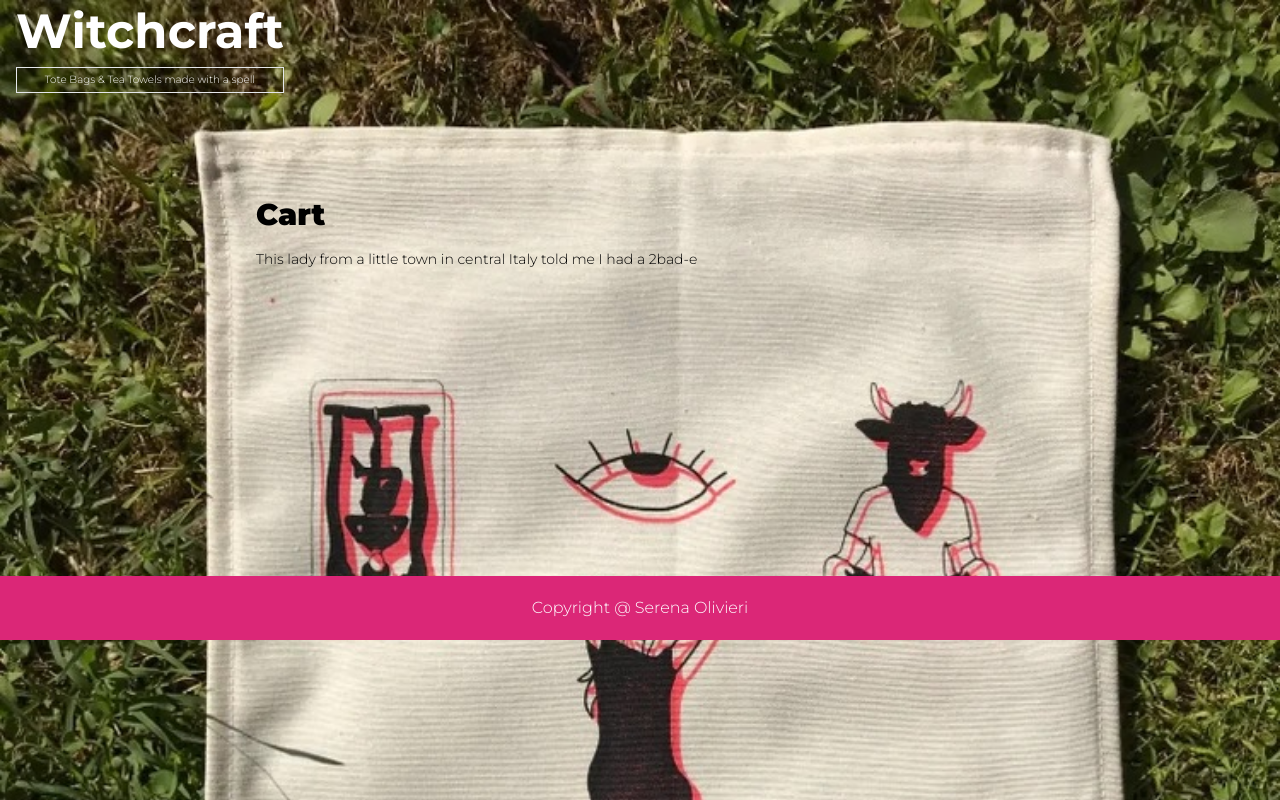
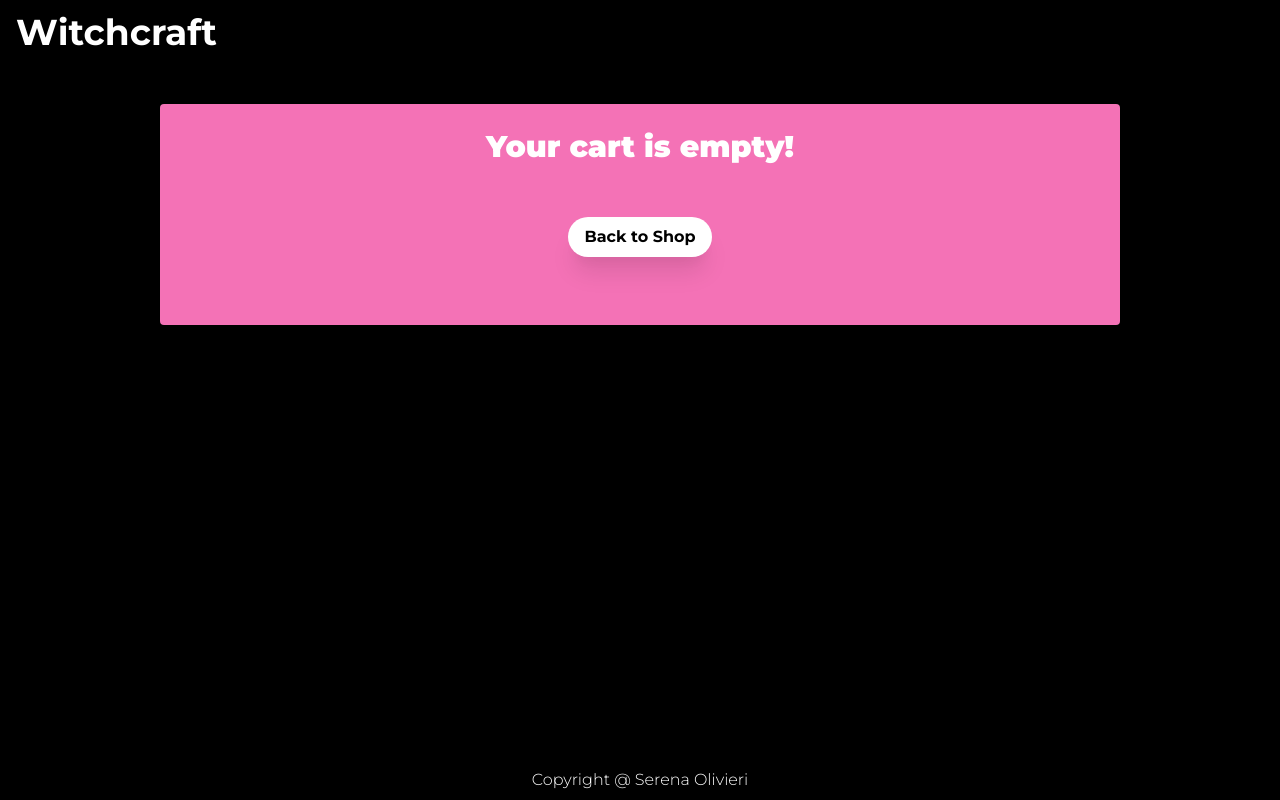
Before and after one commit to Sesadada/React-Shopping-Cart-TOP, a React (Create React App) app: page /yourcart in a window 1280 px wide. Built offline with nearby package versions, Linux system fonts and the light colour scheme; the HTML template or start-up script is replaced by a standard one.

Commit message:
finished

```diff
--- a/package.json
+++ b/package.json
@@ -15,6 +15,7 @@
 		"react-reveal": "^1.2.2",
 		"react-scripts": "4.0.3",
 		"react-scroll": "^1.8.2",
+		"react-scrollable-anchor": "^0.6.1",
 		"web-vitals": "^1.1.2"
 	},
 	"scripts": {
--- a/src/App.css
+++ b/src/App.css
@@ -8,4 +8,14 @@
 
 body {
 	font-family: 'Montserrat', sans-serif;
+	background-color: black;
 }
+body::-webkit-scrollbar {
+	display: none;
+}
+
+/* Hide scrollbar for IE, Edge and Firefox */
+body {
+	-ms-overflow-style: none; /* IE and Edge */
+	scrollbar-width: none; /* Firefox */
+}
--- a/src/App.js
+++ b/src/App.js
@@ -2,7 +2,6 @@ import './App.css';
 import Navbar from './components/Navbar';
 import Dropdown from './components/Dropdown';
 import { useState, useEffect } from 'react';
-import bg from './assets/IMG_1.JPEG';
 import Footer from './components/Footer';
 import { BrowserRouter as Router, Route, Switch } from 'react-router-dom';
 import Grid from './components/Grid';
@@ -15,21 +14,52 @@ import ProductScreen from './screens/ProductScreen';
 function App() {
 	const [isOpen, setIsOpen] = useState(false);
 	const [cart, setCart] = useState([]);
+	const [totalProd, setTotalProd] = useState(0);
+	const [state, setState] = useState(window.pageYOffset);
+	const [visible, isVisible] = useState(true);
 
 	const addToCart = (prod) => {
-		if (cart.length === 0) {
-			setCart([...cart, prod]);
-		} else {
-			// cart.forEach((item) =>
-			// 	item._id === prod._id
-			// 		? [...item, item.count++]
-			// 		: setCart([...cart, prod])
-			// );
+		let tempCart = cart.slice(); //shallow copy of array
+		let alreadyIn = false; //flag
+		tempCart.forEach((item) => {
+			if (item._id === prod._id) {
+				item.count++;
+				alreadyIn = true;
+			}
+		});
+		if (!alreadyIn) {
+			tempCart.push({ ...prod, count: 1 });
 		}
+		setCart(tempCart);
+		bought(tempCart);
+	};
+
+	const removeFromCart = (prod) => {
+		let tempCart = cart.slice();
+		tempCart.forEach((item, index) => {
+			if (item._id === prod._id) {
+				if (item.count > 1) {
+					item.count--;
+				} else if (item.count === 1) {
+					tempCart.splice(index, 1);
+				}
+			}
+		});
+
+		setCart(tempCart);
+		bought(tempCart);
 	};
 
 	const toggle = () => {
 		setIsOpen(!isOpen);
+	};
+
+	const bought = (tot) => {
+		let num = 0;
+		tot.forEach((i) => {
+			num += i.count;
+		});
+		setTotalProd(num);
 	};
 
 	useEffect(() => {
@@ -39,24 +69,36 @@ function App() {
 			}
 		};
 		window.addEventListener('resize', hideMenu);
-		console.log('resizing first');
+		window.addEventListener('scroll', handleScroll);
+
 		return () => {
 			window.removeEventListener('resize', hideMenu);
+			window.removeEventListener('scroll', handleScroll);
 		};
-	});
-	console.log('Cart from App', cart);
+	}, [isOpen]);
+
+	const handleScroll = () => {
+		const prevScrollpos = JSON.parse(JSON.stringify(state));
+		const currentScrollPos = window.pageYOffset;
+
+		const newVisible = prevScrollpos === currentScrollPos;
+		setState(currentScrollPos);
+		isVisible(newVisible);
+	};
+
 	return (
 		<Router>
-			<div
-				style={{ backgroundImage: `url(${bg})` }}
-				className='h-screen bg-no-repeat bg-cover min-h-screen '
-			>
-				<Navbar toggle={toggle} cart={cart} />
+			<div onClick={isOpen ? toggle : undefined} className='h-screen bg-black'>
+				<Navbar toggle={toggle} total={totalProd} />
 				<Dropdown isOpen={isOpen} toggle={toggle} />
 				<Switch>
-					<Route exact path='/'>
-						<Home />
-					</Route>
+					<Route
+						exact
+						path='/'
+						render={(props) => (
+							<Home {...props} toggle={toggle} isOpen={isOpen} />
+						)}
+					></Route>
 					<Route exact path='/grid'>
 						<Grid />
 					</Route>
@@ -66,9 +108,19 @@ function App() {
 					<Route exact path='/contact'>
 						<Contact />
 					</Route>
-					<Route exact path='/yourcart'>
-						<Cart />
-					</Route>
+					<Route
+						exact
+						path='/yourcart'
+						render={(props) => (
+							<Cart
+								{...props}
+								cart={cart}
+								totalP={totalProd}
+								remove={removeFromCart}
+								add={addToCart}
+							/>
+						)}
+					></Route>
 					<Route
 						exact
 						path='/productscreen/:id'
@@ -77,7 +129,7 @@ function App() {
 						)}
 					></Route>
 				</Switch>
-				<Footer />
+				{visible ? <Footer /> : undefined}
 			</div>
 		</Router>
 	);
--- a/src/components/Cart.js
+++ b/src/components/Cart.js
@@ -1,14 +1,124 @@
 import React from 'react';
 import Fade from 'react-reveal/Fade';
+import { FontAwesomeIcon } from '@fortawesome/react-fontawesome';
+import { faEuroSign } from '@fortawesome/free-solid-svg-icons';
+import { Link } from 'react-router-dom';
+const element = <FontAwesomeIcon icon={faEuroSign} size='1x' />;
 
-const Cart = () => {
+const Cart = ({ cart, totalP, remove, add }) => {
+	const total = (tot) => {
+		let temp = 0;
+		tot.forEach((i) => {
+			if (i.count === 1) {
+				temp += i.price;
+			} else {
+				temp += i.price * i.count;
+			}
+		});
+		return temp;
+	};
+
+	const shipping = (n) => {
+		return n > 4 ? 15 : 10;
+	};
+
+	const prodCost = total(cart);
+	const shipCost = shipping(totalP);
+
 	return (
 		<Fade bottom>
-			<div className='h-96 justify-center items-center ml-64 mt-32 text-3xl w-3/5'>
-				<h3 className='font-black text-black'>Cart</h3>
-				<p className='text-sm mt-3 h-28'>
-					This lady from a little town in central Italy told me I had a 2bad-e
-				</p>
+			<div className='mt-4 justify-center items-center '>
+				<div className='m-4 p-4 bg-pink-400 rounded mt-3 sm:p-5 md:w-3/4 md:m-auto md:mt-10 lg:w-3/4'>
+					<h3 className='font-black text-3xl text-white text-center sm:text-3xl'>
+						{cart.length === 0
+							? 'Your cart is empty!'
+							: 'Currently in your cart '}
+					</h3>
+					<div className='py-2 text-center'>
+						{cart.map((item, index) => (
+							<div key={index} className='grid'>
+								<div className='grid grid-cols-3 border bg-white rounded-t-lg'>
+									<img
+										src={item.image}
+										alt={item.name}
+										className='w-18 p-2 sm:w-18 md:w-28 lg:w-32 rounded'
+									/>{' '}
+									<div className='p-2 m-2 md:border-none rounded border'>
+										<p className='font-bold'>Product</p>
+										<p className='text-sm pt-4 md:pt-2 text-left md:text-center'>
+											{item.name}
+										</p>
+										<p className='font-bold text-left md:text-center'>
+											{' '}
+											X {item.count}
+										</p>
+									</div>
+									<div className='text-center border md:border-none rounded p-2 m-2'>
+										<p className='font-bold'>Price </p>
+										<div className='text-1xl pt-4 md:pt-2'>
+											<p className='font-bold'>
+												{item.price * item.count} {element}
+											</p>
+										</div>
+									</div>
+								</div>
+								<div className='flex'>
+									<button
+										onClick={() => remove(item)}
+										className='focus:outline-none w-2/4 text-sm bg-black hover:bg-red-600 text-white mb-3 rounded-bl-lg'
+									>
+										Remove Item
+									</button>
+									<button
+										onClick={() => add(item)}
+										className='focus:outline-none w-2/4  text-sm bg-pink-400 hover:bg-pink-600 text-white mb-3 rounded-br-lg'
+									>
+										Add Another One
+									</button>
+								</div>
+							</div>
+						))}
+
+						{prodCost > 0 && (
+							<div className='mt-2'>
+								<div className=' rounded border mb-2 p-2 flex justify-between bg-white'>
+									<h6>
+										Shipping of {totalP} product{totalP > 1 && 's'}:{' '}
+									</h6>
+									<h6 className='mr-4'>
+										{shipCost} {''} {element}
+									</h6>
+								</div>
+
+								<div className=' rounded border p-2 flex justify-between bg-white'>
+									<h6>Total: </h6>
+									<h6 className='mr-4'>
+										{prodCost + shipCost} {''} {element}
+									</h6>
+								</div>
+							</div>
+						)}
+
+						{prodCost > 0 && (
+							<div className='grid grid-cols-3 gap-1 mt-6'>
+								<button className='focus:outline-none mt-5 bg-black hover:shadow-md hover:bg-white hover:text-black text-white font-bold py-1 px-4 rounded-full shadow-xl mt-4'>
+									PayPal
+								</button>
+								<button className='focus:outline-none mt-5 bg-black hover:shadow-md hover:bg-white hover:text-black text-white text-white font-bold py-1 px-4 rounded-full shadow-xl mt-4'>
+									Credit Card
+								</button>
+								<button className='focus:outline-none mt-5 bg-black hover:shadow-md hover:bg-white hover:text-black text-white text-white font-bold py-1 px-4 rounded-full shadow-xl mt-4'>
+									Apple Pay
+								</button>
+							</div>
+						)}
+						<Link to='/grid'>
+							<button className='focus:outline-none my-10 bg-white hover:shadow-md hover:text-white hover:bg-black text-black-600 font-bold py-2 px-4 rounded-full shadow-xl'>
+								Back to Shop
+							</button>
+						</Link>
+					</div>
+				</div>
 			</div>
 		</Fade>
 	);
--- a/src/components/Footer.js
+++ b/src/components/Footer.js
@@ -1,10 +1,15 @@
 import React from 'react';
+import Fade from 'react-reveal/Fade';
 
 const Footer = () => {
 	return (
-		<div className='inset-x-0 bottom-0 flex justify-center items-center h-16 bg-pink-600 text-white'>
-			Copyright @ Serena Olivieri
-		</div>
+		<Fade bottom cascade>
+			<div className=' fixed w-full inset-x-0 bottom-0'>
+				<div className='flex justify-center items-center h-10 bg-black text-white'>
+					Copyright @ Serena Olivieri
+				</div>
+			</div>
+		</Fade>
 	);
 };
 
--- a/src/components/Navbar.js
+++ b/src/components/Navbar.js
@@ -2,7 +2,7 @@ import React from 'react';
 import { Link } from 'react-router-dom';
 import Fade from 'react-reveal/Fade';
 
-const Navbar = ({ toggle, cart }) => {
+const Navbar = ({ toggle, total }) => {
 	return (
 		<Fade top cascade>
 			<nav
@@ -11,12 +11,9 @@ const Navbar = ({ toggle, cart }) => {
 			>
 				<Link to='/'>
 					<div>
-						<h1 className='text-3xl md:pt-6 md:text-5xl font-bold text-white text-center pl-4'>
+						<h1 className='text-3xl font-bold text-white text-center pl-4  lg:text-4xl'>
 							Witchcraft
 						</h1>
-						<h2 className='hidden md:block md:text-xs md:py-1 md:text-center md:border md:ml-4'>
-							Tote Bags & Tea Towels made with a spell
-						</h2>
 					</div>
 				</Link>
 				<div className='px-4 cursor-pointer md:hidden' onClick={toggle}>
@@ -41,12 +38,12 @@ const Navbar = ({ toggle, cart }) => {
 						Home
 					</Link>
 					<Link to='/yourcart' className='p-4 font-bold'>
-						Your Cart ( {cart.length} )
+						Your Cart ( {total} )
 					</Link>
 					<Link to='/about' className='p-4 font-bold'>
 						About
 					</Link>
-					<Link to='contact' className='p-4 font-bold'>
+					<Link to='/contact' className='p-4 font-bold'>
 						Contact
 					</Link>
 				</div>
--- a/src/screens/About.js
+++ b/src/screens/About.js
@@ -4,17 +4,20 @@ import Fade from 'react-reveal/Fade';
 const About = () => {
 	return (
 		<Fade bottom>
-			<div className='h-screen mt-4 ml-24 md:h-96 lg:h-96  justify-center items-center md:ml-48 md:mt-28 lg:ml-64 lg:mt-32 text-3xl w-3/5'>
-				<h3 className='font-black text-black'>About</h3>
-				<p className='text-sm p-6 h-80 bg-white bg-opacity-50 sm:p-0 md:bg-opacity-0 mt-3 h-28'>
-					This lady from a little town in central Italy told me I had a
-					2bad-eye" over me, and made a ritual to make it go away. She used two
-					dishes, some oil drops, and while she moved her hands she prayed, and
-					repeatedly said something I couldn't understand. It was in an italian
-					dialect. I was inspired by this episode to draw all the ingredients I
-					saw that night and made some kind of tea towels that are also a spell.
-					This is done to remember her, she died two months later.{' '}
-				</p>
+			<div className='mt-4 justify-center items-center overflow-hidden'>
+				<div className='m-4 p-4 rounded bg-pink-400 mt-3 sm:p-5 md:w-2/4 md:m-auto md:mt-10 lg:w-2/4'>
+					<h3 className='font-black text-4xl text-white text-center'>About</h3>
+					<p className=' leading-6 text-sm p-6 h-80 mt-3 h-28 text-white'>
+						This lady from a little town in central Italy told me I had a
+						2bad-eye" over me, and made a ritual to make it go away. She used
+						two dishes, some oil drops, and while she moved her hands she
+						prayed, and repeatedly said something I couldn't understand. It was
+						in an italian dialect. I was inspired by this episode to draw all
+						the ingredients I saw that night and made some kind of tea towels
+						that are also a spell. This is done to remember her, she died two
+						months later.{' '}
+					</p>
+				</div>
 			</div>
 		</Fade>
 	);
--- a/src/screens/Contact.js
+++ b/src/screens/Contact.js
@@ -1,12 +1,89 @@
-import React from 'react';
+import { useState } from 'react';
 import Fade from 'react-reveal/Fade';
+import { Link } from 'react-router-dom';
 
 const Contact = () => {
+	const [state, setState] = useState({
+		name: '',
+		lastname: '',
+		email: '',
+		text: '',
+	});
+	const [isVisible, setIsVisible] = useState(true);
+
+	const handleChange = (e) => {
+		setState({ ...state, [e.target.name]: e.target.value });
+	};
+
+	const submitting = () => {
+		console.log(state);
+		setIsVisible(false);
+		setState({
+			name: '',
+			lastname: '',
+			email: '',
+			text: '',
+		});
+	};
+
 	return (
 		<Fade bottom>
-			<div className='h-96 justify-center items-center ml-64 mt-32 text-3xl w-3/5'>
-				<h3 className='font-black text-black'>Contact</h3>
-				<p className='text-sm mt-3 h-28'>FORM</p>
+			<div
+				id='contact'
+				className='mt-4 justify-center items-center overflow-auto'
+			>
+				<div className='rounded m-4 mt-3 p-4 bg-pink-400 sm:p-5 md:w-2/4 md:m-auto md:mt-10 lg:w-2/4'>
+					<h3 className='font-black text-4xl text-white text-center'>
+						Contact
+					</h3>
+					{isVisible ? (
+						<form onSubmit={submitting} className='m-6 pr-4'>
+							<input
+								name='name'
+								value={state.name}
+								onChange={handleChange}
+								className='w-full focus:outline-none m-2 h-8 rounded p-2'
+								placeholder='Name'
+								type='text'
+							></input>
+							<input
+								name='lastname'
+								type='text'
+								onChange={handleChange}
+								className='w-full focus:outline-none m-2 h-8 rounded p-2'
+								placeholder='Lastname'
+							></input>
+							<input
+								name='email'
+								type='email'
+								onChange={handleChange}
+								className='w-full focus:outline-none m-2 h-8 rounded p-2'
+								placeholder='Email'
+							></input>
+							<textarea
+								name='text'
+								type='text'
+								onChange={handleChange}
+								className='focus:outline-none m-2 p-2 w-full rounded'
+								placeholder='Message'
+							></textarea>
+							<button className='focus:outline-none flex m-auto py-1 px-4 my-10 bg-white hover:shadow-md hover:bg-black hover:text-white text-black font-bold rounded-full shadow-xl '>
+								Send
+							</button>
+						</form>
+					) : (
+						<div className=' h-60 '>
+							<h3 className='text-2xl font-black text-center text-white pt-16'>
+								Thanks! Your message was sent!
+							</h3>
+							<Link to='/grid'>
+								<button className='m-auto flex focus:outline-none my-10 bg-white hover:shadow-md hover:bg-black text-black hover:text-white font-bold py-2 px-4 rounded-full shadow-xl'>
+									Continue Shopping
+								</button>
+							</Link>{' '}
+						</div>
+					)}
+				</div>
 			</div>
 		</Fade>
 	);
--- a/src/screens/Home.js
+++ b/src/screens/Home.js
@@ -1,10 +1,9 @@
 import Grid from '../components/Grid';
 import Hero from '../components/Hero';
-
-const Home = () => {
+const Home = ({ toggle, isOpen }) => {
 	return (
 		<>
-			<Hero />
+			<Hero toggle={toggle} isOpen={isOpen} />
 			<Grid />
 		</>
 	);
--- a/src/screens/ProductScreen.js
+++ b/src/screens/ProductScreen.js
@@ -2,17 +2,20 @@ import React from 'react';
 import Fade from 'react-reveal/Fade';
 import { useEffect, useState } from 'react';
 import products from '../assets/products';
+import { FontAwesomeIcon } from '@fortawesome/react-fontawesome';
+import { faEuroSign } from '@fortawesome/free-solid-svg-icons';
+import { Link } from 'react-router-dom';
 
 const ProductScreen = ({ match, addToCart, cart }) => {
 	const [state, setState] = useState('');
 	const num = match.params.id.match(/(?:-)(\d+)$/)[1];
+	const element = <FontAwesomeIcon icon={faEuroSign} size='1x' />;
 
 	useEffect(() => {
 		const item = products.filter((prod) => prod._id === num);
 		setState(...item);
 	}, [match.params.id, num]);
 
-	console.log('Cart from ProdScreen', cart);
 	return (
 		<Fade bottom>
 			<div className='grid lg:grid-cols-2 z-10 md:grid-cols-2 sm:grid-cols-1'>
@@ -20,24 +23,53 @@ const ProductScreen = ({ match, addToCart, cart }) => {
 					<img src={state.image} alt={state.name} className='flex w-screen ' />
 				</div>
 				<div className='bg-white w-full p-8'>
-					<h3 className='font-black text-5xl pt-8 pb-8'>{state.name}</h3>
-					<h4 className='border p-4 font-bold text-1xl mb-8'>
+					<h3 className='font-black text-3xl pt-8 pb-8 sm:text-5xl'>
+						{state.name}
+					</h3>
+					<h4 className='border p-4 font-medium text-1xl mb-8'>
 						{state.description}
 					</h4>
+					<h6 className='border p-4 font-black text-4xl'>
+						{state.price} {element}{' '}
+						<p className='text-sm font-medium'>
+							+ 10 {element} flat shipping fee
+						</p>
+						<p className='text-xs font-normal'>
+							If you buy up to 4 products, the shipping fee will be only 10
+							euros
+						</p>
+					</h6>
+					<div className='grid grid-cols-3 gap-1'>
 						<button
 							onClick={() => addToCart(state)}
-						className=' mb-10 bg-pink-400 hover:shadow-md hover:bg-pink-600 text-white font-bold py-2 px-4 rounded-full shadow-2xl'
+							className='focus:outline-none my-10 bg-pink-400 hover:shadow-md hover:bg-pink-600 text-white font-bold py-2 px-4 rounded-full shadow-xl'
 						>
 							Add to cart
 						</button>{' '}
-					<button className=' ml-4 mb-10 bg-pink-200 hover:shadow-md hover:bg-pink-400 text-gray-600 font-bold py-2 px-4 rounded-full shadow-2xl'>
+						<Link to='/grid'>
+							<button className='focus:outline-none my-10 bg-pink-200 hover:shadow-md hover:bg-pink-400 text-gray-600 font-bold py-2 px-4 rounded-full shadow-xl'>
 								Continue Shopping
 							</button>
-					<button className=' ml-4 mb-10 bg-grey-200 hover:shadow-md hover:bg-pink-200 text-black font-bold py-2 px-4 shadow-2xl  rounded-full border'>
-						Go to Cart
+						</Link>
+						<Link to='/yourcart'>
+							<button className='focus:outline-none my-10 bg-grey-200 hover:shadow-md hover:bg-pink-200 text-black font-bold py-2 px-4 shadow-xl  rounded-full border'>
+								Check Out
 							</button>
-					<div className='border'>
-						<h3>Your Cart {cart.length === 0 ? 'is empty!' : ':'}</h3>
+						</Link>
+					</div>
+					<div className='border p-4'>
+						<h3 className='font-medium'>
+							{cart.length === 0
+								? 'Your cart is empty! :('
+								: 'Currently in your cart: '}
+						</h3>
+						<div className='py-4'>
+							{cart.map((item, index) => (
+								<div key={index}>
+									{item.name} X {item.count}
+								</div>
+							))}
+						</div>
 					</div>
 				</div>
 			</div>
```
Also changed, not shown: src/components/Dropdown.js (+30 -10 lines), src/components/Hero.js (+12 -7 lines), 2 other files (tests, documents, lock files or other folders). Lines whose indentation alone changed are shown as unchanged.
